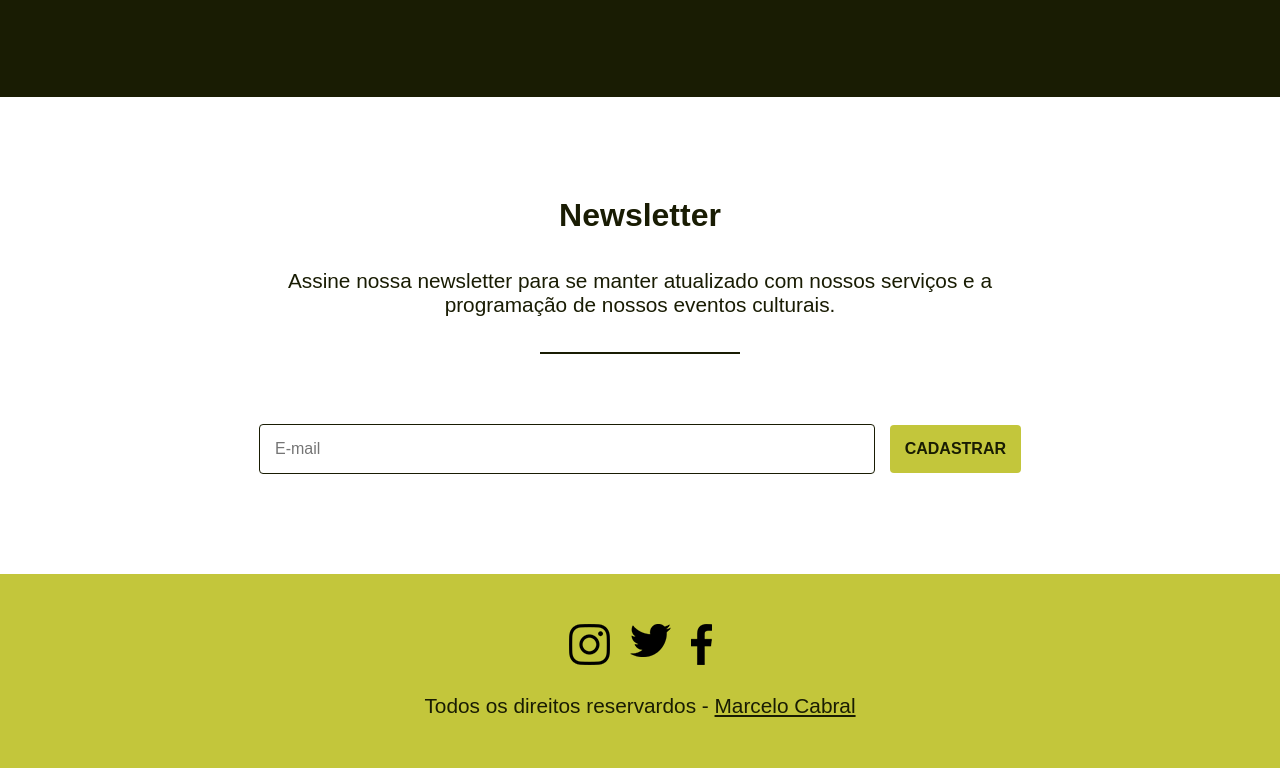
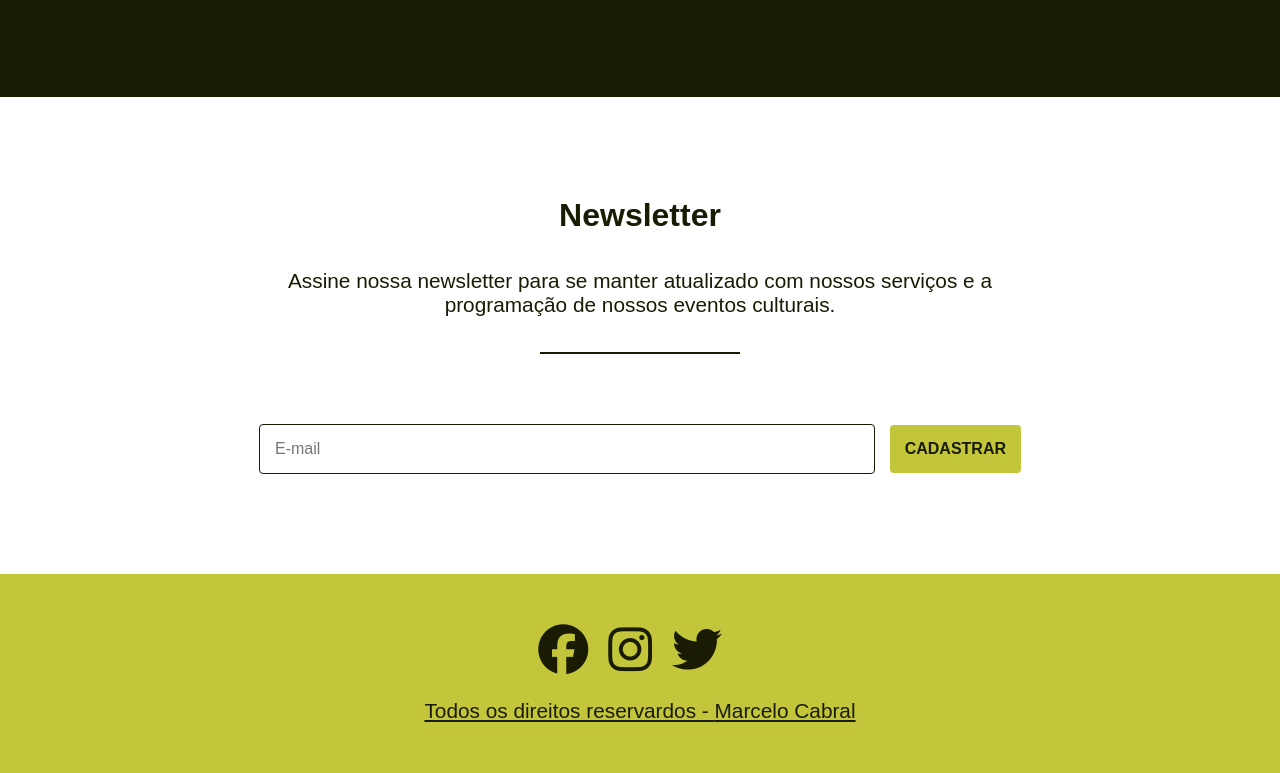
Before and after one commit to kbrallll/html-css-danki, a plain HTML site: page aulas-html/ex003/index2.html in a window 1280 px wide. Shown: the part 2603-3376 px from the top of the page. Drawn offline with nearby package versions, Linux system fonts and the light colour scheme.

Commit message:
Atualização

```diff
--- a/aulas-html/ex003/css/style1.css
+++ b/aulas-html/ex003/css/style1.css
@@ -346,6 +346,11 @@ footer ul li {
     list-style: none;
 }
 
+footer ul li a i {
+    font-size: 50px;
+    color: var(--cor0);
+}
+
 footer ul li:last-child {
     margin-right: 0px;
 }
--- a/aulas-html/ex003/index2.html
+++ b/aulas-html/ex003/index2.html
@@ -5,6 +5,7 @@
     <meta http-equiv="X-UA-Compatible" content="IE=edge">
     <meta name="viewport" content="width=device-width, initial-scale=1.0">
     <link rel="shortcut icon" href="../ex003/imagens/favicon-hotel.png" type="image/x-icon">
+    <script src="https://kit.fontawesome.com/3532d89237.js" crossorigin="anonymous"></script>
     <link href="https://fonts.googleapis.com/css2?family=Material+Symbols+Outlined" rel="stylesheet" />
     <link rel="stylesheet" href="css/style1.css">
     <title>Hotel Paraíso</title>
@@ -77,9 +78,11 @@
     </section>
     <footer>
         <ul>
-            <li><a href="#"><img src="imagens/instagram.png" alt="instagram"></a></li>
-            <li><a href="#"><img src="imagens/twitter.png" alt="twitter"></a></li>
-            <li><a href="#"><img src="imagens/facebook.png" alt="facebook"></a></li>
+            <li><a href="#"><i class="fa-brands fa-facebook"></i></li>
+            <li><a href="#"><i class="fa-brands fa-instagram"></i></li>
+            <li><a href="#"><i class="fa-brands fa-twitter"></i></li>
+
+
         </ul>
         <p>
             Todos os direitos reservardos - <a href="https://github.com/kbrallll" target="_blank">Marcelo Cabral</a>
```
